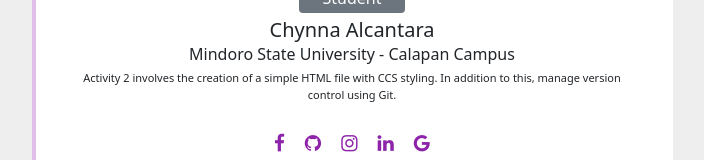
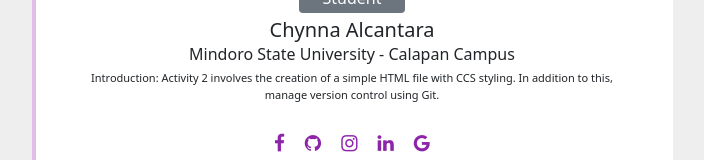
Before and after one commit to ciayna/IntegrativeProgramming, a plain HTML site: page index.html in a window 1280 px wide. Shown: the part 177-337 px from the top of the page, without its empty margins (288-992 px from the left). Drawn offline with nearby package versions, Linux system fonts and the light colour scheme.

Commit message:
Second Commit

```diff
--- a/index.html
+++ b/index.html
@@ -115,8 +115,7 @@
                         <span>Mindoro State University - Calapan Campus</span>
 
                         <div class="px-4 mt-1">
-                            <p class="fonts">Activity 2 involves the creation of a simple HTML file with CCS styling. In addition to this, manage version control using Git.</p>
-
+                            <p class="fonts">Introduction: Activity 2 involves the creation of a simple HTML file with CCS styling. In addition to this, manage version control using Git.</p>
                         </div>
 
                          <ul class="social-list">
```
